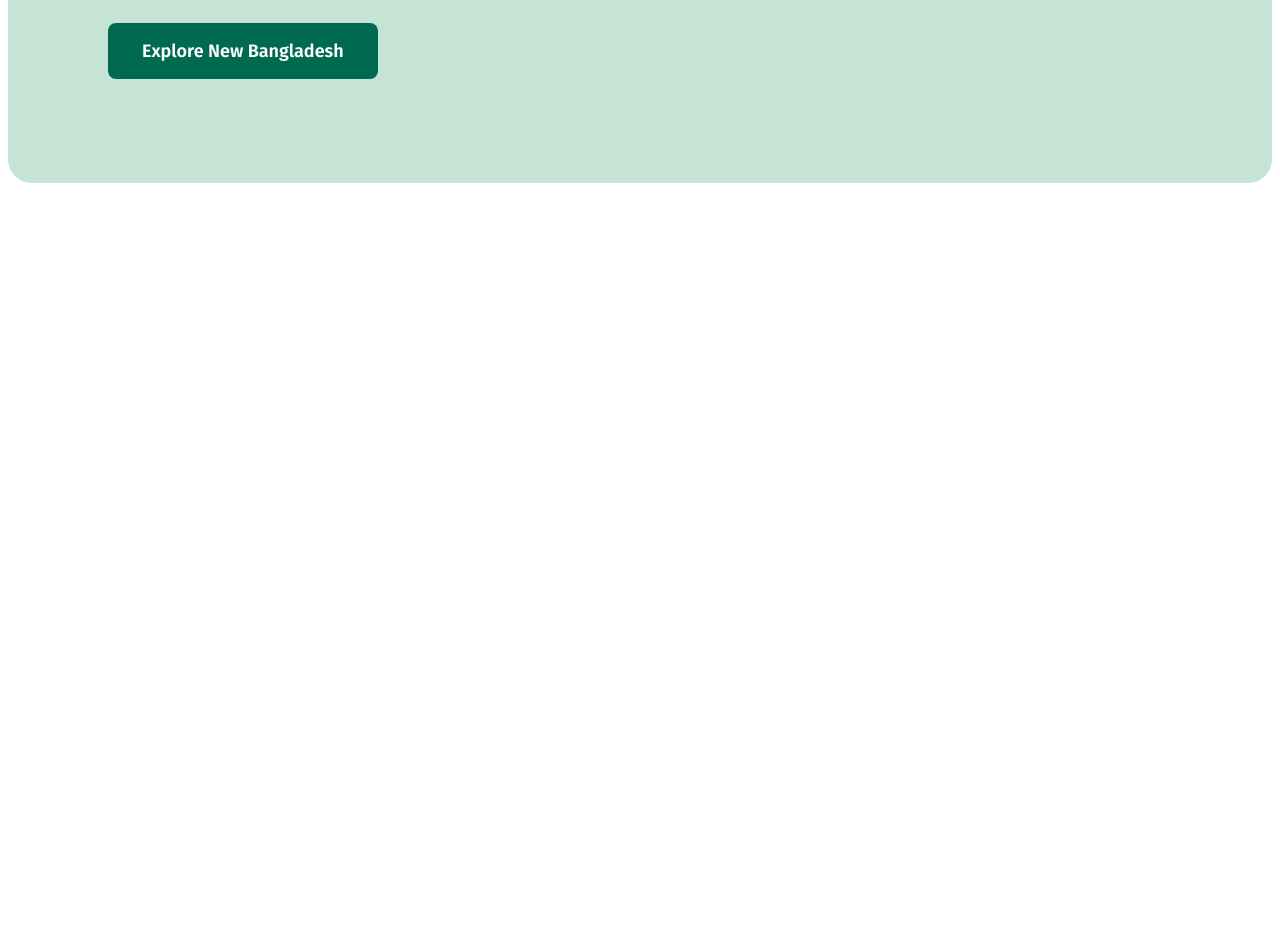
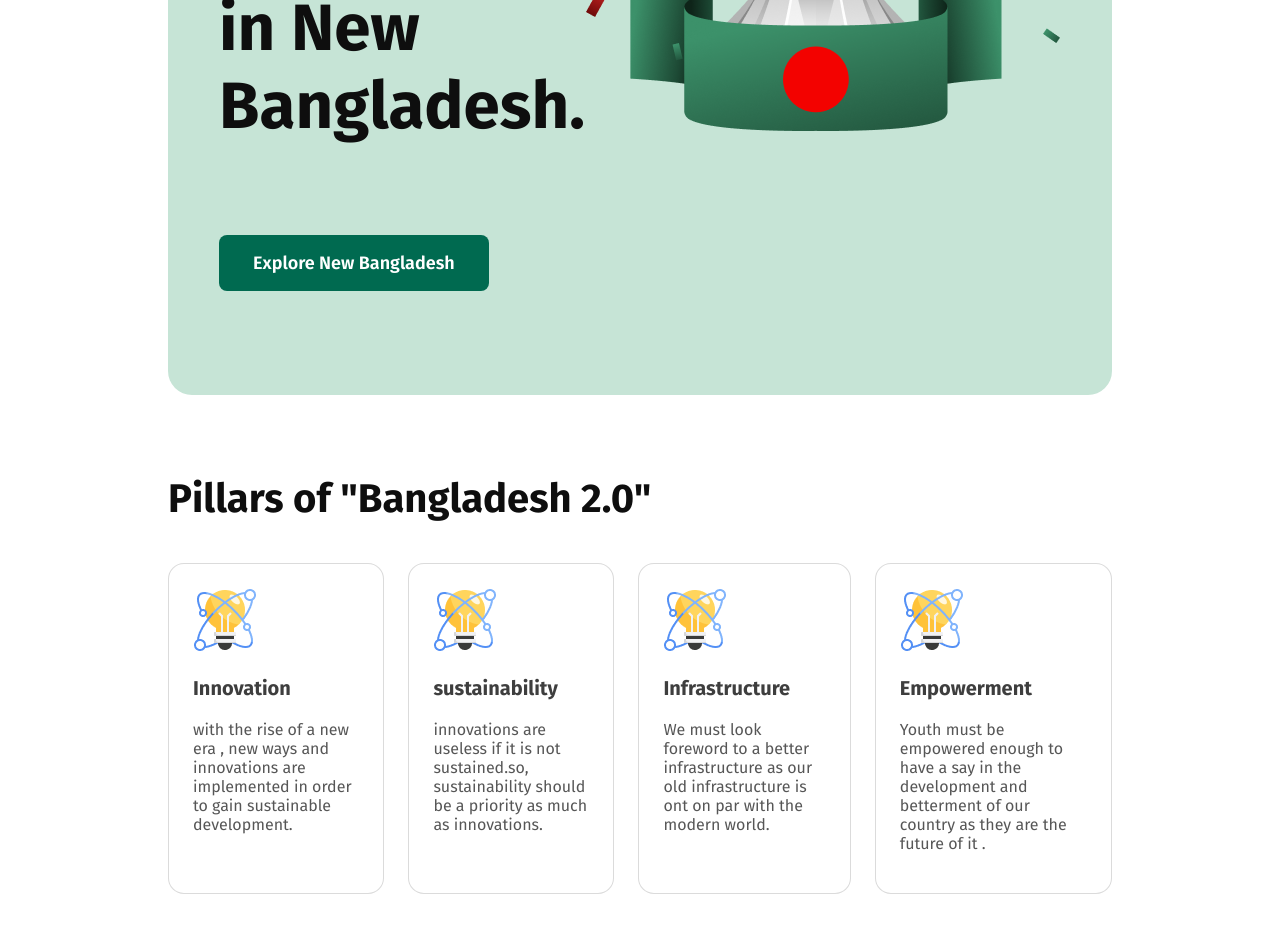
Before and after one commit to siamsiddiki/1st-assignment, a plain HTML site: page index.html in a window 1280 px wide. Shown: the part 734-1666 px from the top of the page. Before the commit the page ends 997 px from the top, so only its background shows below. Drawn offline with Linux system fonts and the light colour scheme.

Commit message:
another commit

```diff
--- a/index.html
+++ b/index.html
@@ -15,7 +15,8 @@
     </header>
     <main>
         <!-- banner section -->
-         <div class="banner">
+         <section class="banner-section">
+            <div class="banner">
             <div class="banner-info">
                 <h4 class="banner-title">Bangladesh 2.0</h4>
                 <h3 class="banner-description">Idea , innovation ,
@@ -28,6 +29,34 @@
 
             </div>
          </div>
+        </section>
+         <!-- pillar section -->
+          <section class="pillar">
+            <h3>Pillars of "Bangladesh 2.0"</h3>
+            <div class="pillar-content">
+                <div class="pillar-item">
+                    <img src="assets/card-icon.png" alt="">
+                    <h3>Innovation</h3>
+                    <p>with the rise of a new era , new ways and innovations are implemented in order to gain sustainable development.</p>
+                </div>
+                <div class="pillar-item">
+                    <img src="assets/card-icon.png" alt="">
+                    <h3>sustainability</h3>
+                    <p>innovations are useless if it is not sustained.so, sustainability should be a priority as much as innovations.</p>
+                </div>
+                <div class="pillar-item">
+                    <img src="assets/card-icon.png" alt="">
+                    <h3>Infrastructure</h3>
+                    <p>We must look foreword to a better infrastructure as our old infrastructure is ont on par with the modern world.</p>
+                </div>
+                <div class="pillar-item">
+                    <img src="assets/card-icon.png" alt="">
+                    <h3>Empowerment</h3>
+                    <p>Youth must be empowered enough to have a say in the development and betterment of our country as they are the future of it .</p>
+                </div>
+            </div>
+          </section>
+          <!-- vision section -->
 
 
     </main>
--- a/style.css
+++ b/style.css
@@ -34,7 +34,8 @@ nav a button{
     align-items: center;
     gap: 64;
     padding: 80px 100px 80px 100px;
-    margin-bottom: 80px;
+   margin: 80px 160px;
+
 }
 .banner-title{
     color:rgba(14, 14, 14, 0.5);
@@ -56,5 +57,41 @@ nav a button{
     border-radius: 8px;
     margin: 24px 0px;
     border-style: none;
+    .banner-section{
+        margin: 80px 160px;
+    }
 }
 /* pillar section */
+section>h3{
+    color: rgb(14, 14, 14);
+Font-weight: 700;
+Font-size: 40px;
+
+}
+.pillar-content{
+    display: flex;
+    justify-content: space-evenly;
+    gap: 24px;
+}
+.pillar-item{
+box-sizing: border-box;
+border: 1px solid rgba(14, 14, 14, 0.15);
+border-radius: 16px;
+background-color: rgb(255, 255, 255);
+padding: 24px;
+}
+.pillar-item h3{
+    color: rgba(14, 14, 14, 0.8);
+    font-size: 20px;
+    font-weight: 700;
+}
+.pillar-item p{
+    color: rgba(14, 14, 14, 0.7);
+    font-size: 16px;
+    font-weight: 400;
+}
+.pillar{
+    margin: 80px 160px;
+
+}
+/* vision section */
```
